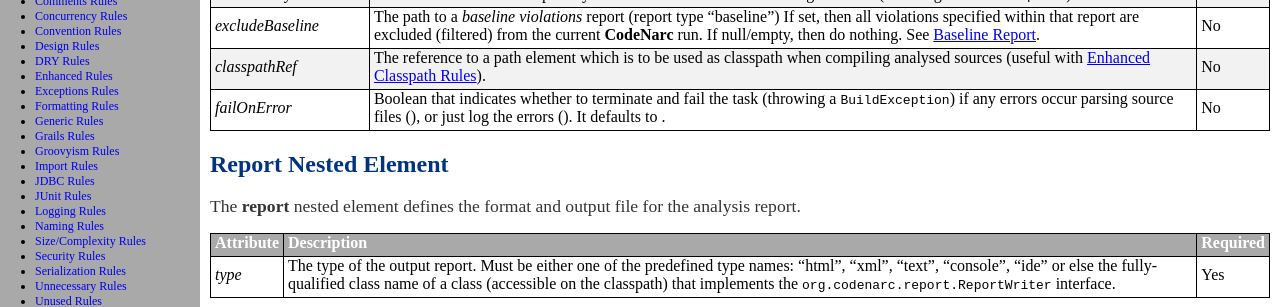
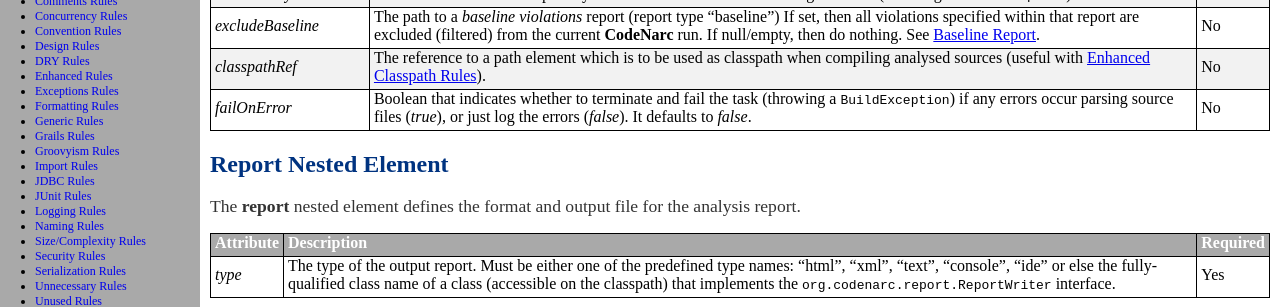
Before and after one commit to CodeNarc/CodeNarc, a Jekyll site: the page built from codenarc-ant-task.md, in a window 1280 px wide. Shown: the part 562-869 px from the top of the page. Built offline with Jekyll 4.4.1, drawn with Linux system fonts in a browser that asks for light colours.

Commit message:
Fix leftover markdown errors

```diff
--- a/codenarc-ant-task.md
+++ b/codenarc-ant-task.md
@@ -18,7 +18,7 @@ The **CodeNarc** Ant Task is implemented by the `org.codenarc.ant.CodeNarcTask`
 | *maxPriority3Violations* | The maximum number of priority 3 violations allowed before failing the build (throwing a `BuildException`).               | No |
 | *excludeBaseline*        | The path to a *baseline violations* report (report type "baseline") If set, then all violations specified within that report are excluded (filtered) from the current **CodeNarc** run. If null/empty, then do nothing. See [Baseline Report](./codenarc-baseline-xml-report-writer.html).    | No |
 | *classpathRef*           | The reference to a path element which is to be used as classpath when compiling analysed sources (useful with [Enhanced Classpath Rules](./codenarc-enhanced-classpath-rules.html)). | No |
-| *failOnError*            | Boolean that indicates whether to terminate and fail the task (throwing a `BuildException`) if any errors occur parsing source files (<true>), or just log  the errors (<false>). It defaults to <false>.                                        | No |
+| *failOnError*            | Boolean that indicates whether to terminate and fail the task (throwing a `BuildException`) if any errors occur parsing source files (*true*), or just log  the errors (*false*). It defaults to *false*. | No |
 
 
 ## Report Nested Element
```
